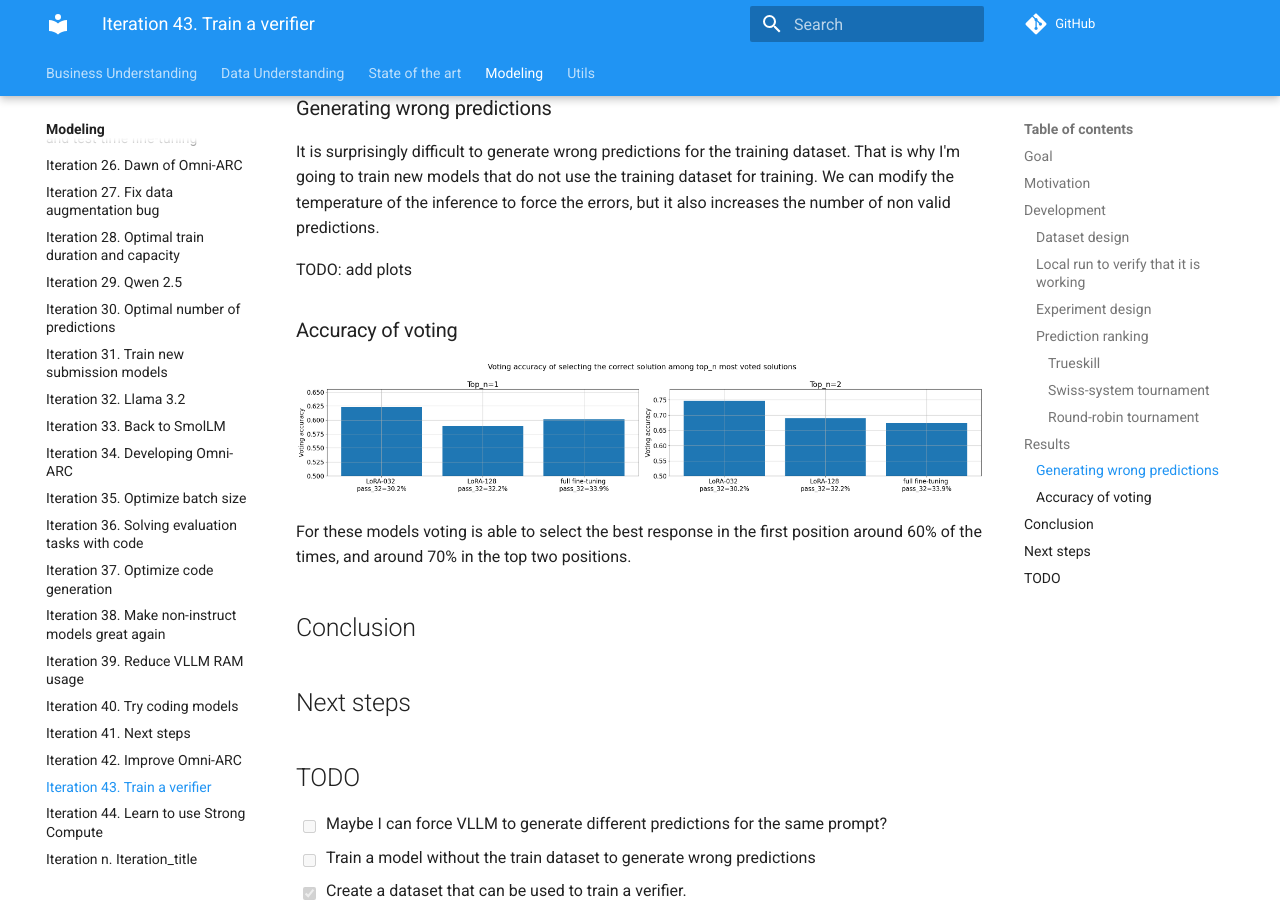
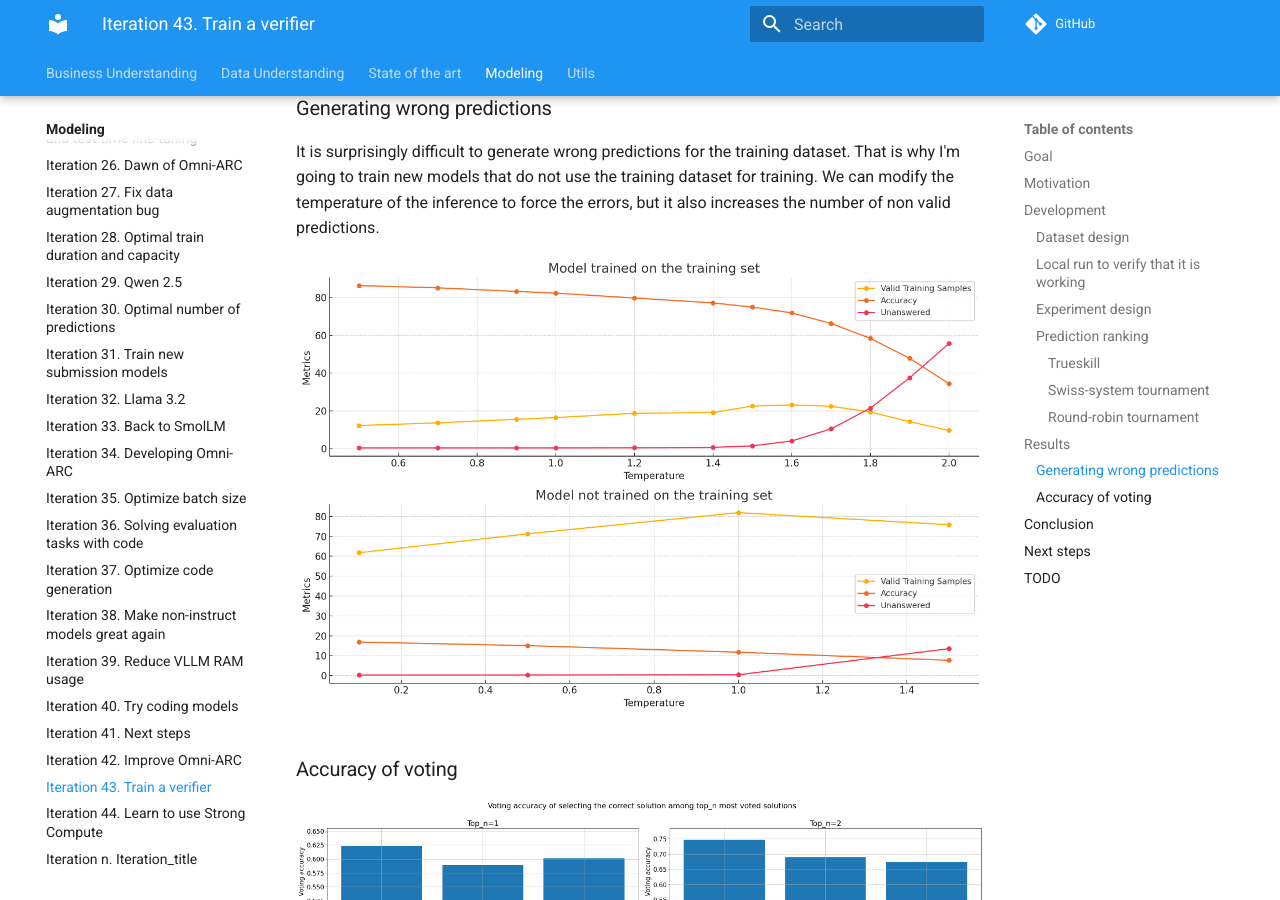
Before and after one commit to zhengjunyao-work/arc24, an MkDocs documentation site: the page built from docs/modeling/Iteration_43_train_a_verifier.md, in a window 1280 px wide and 900 px high, scrolled down 3280 px. Built offline with MkDocs 1.6.1 and Material for MkDocs 9.7.7, drawn with Linux system fonts in a browser that asks for light colours; comment, search, counter and statistics services are not loaded.

Commit message:
documented results

```diff
--- a/docs/modeling/Iteration_43_train_a_verifier.md
+++ b/docs/modeling/Iteration_43_train_a_verifier.md
@@ -137,7 +137,7 @@ It is surprisingly difficult to generate wrong predictions for the training data
 I'm going to train new models that do not use the training dataset for training. We can modify
 the temperature of the inference to force the errors, but it also increases the number of non valid predictions.
 
-TODO: add plots
+![generating wrong predictions](res/2024-10-24-12-59-18.png)
 
 ### Accuracy of voting
 
```
Also changed, not shown: docs/modeling/res/2024-10-24-12-59-18.png (added).
